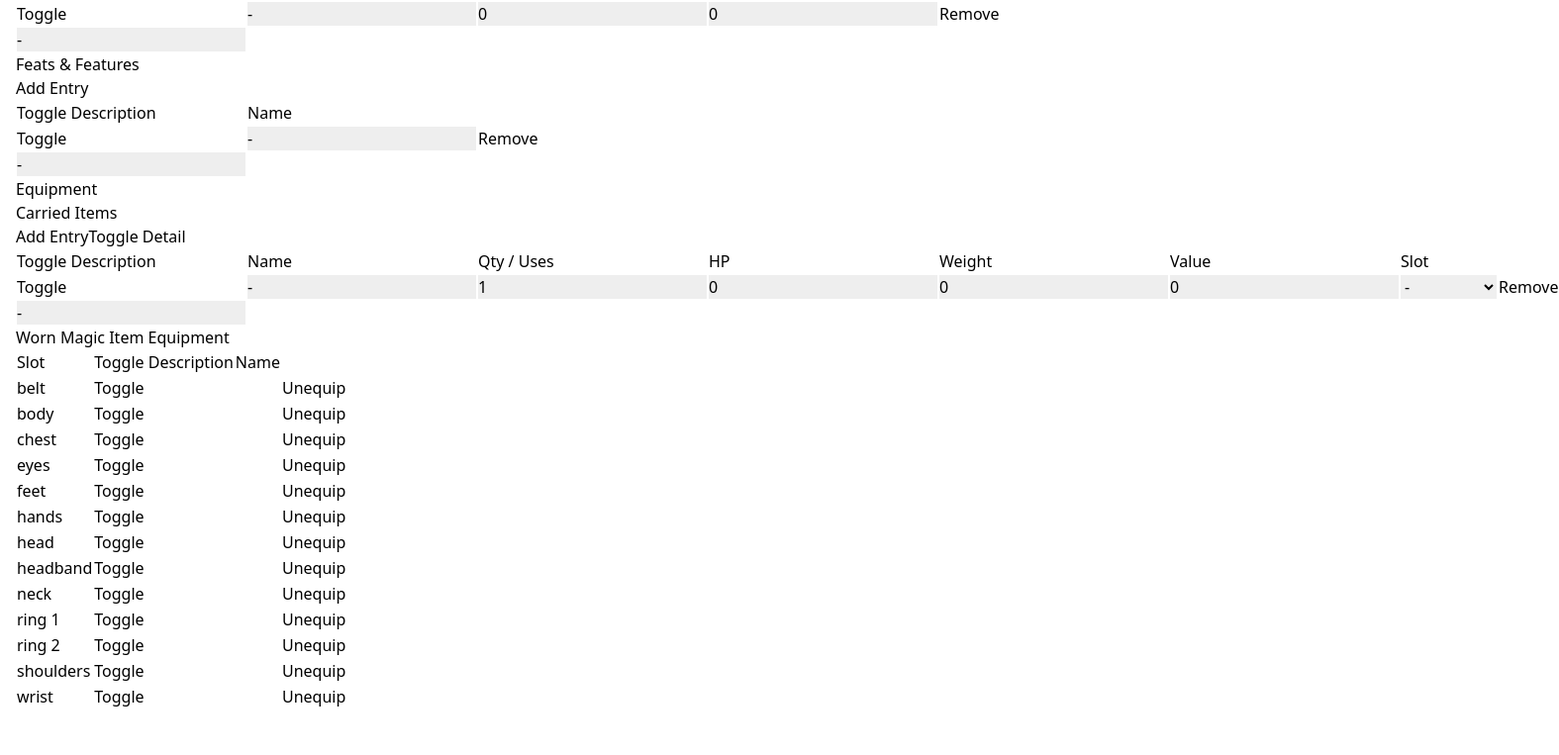
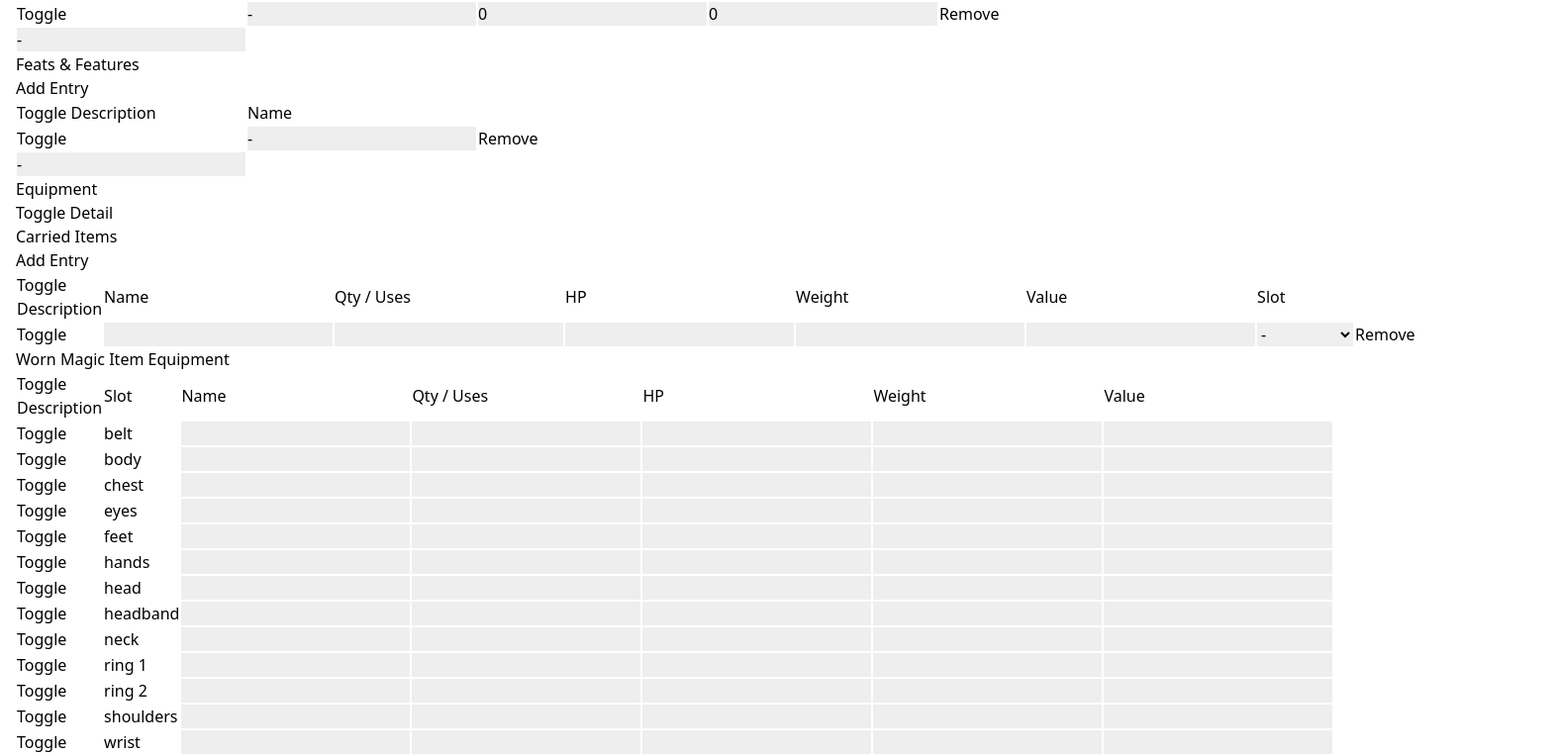
Before and after one commit to DominusAnima/Sheetfinder, a React (Vite) app: page / in a window 1280 px wide. Shown: the part 1837-2600 px from the top of the page at 99% size, 1575 px wide, since content can reach past the window. Before the commit the page ends 2554 px from the top, so only its background shows below. Built offline with nearby package versions, Linux system fonts and the light colour scheme.

Commit message:
Finished worn items thingy.

```diff
--- a/src/Blocks/Equipment.tsx
+++ b/src/Blocks/Equipment.tsx
@@ -1,4 +1,5 @@
 import { Blocks, EquipSlot, Item } from "../charSheet";
+import { makeEmptyItem } from "../constants";
 import { useFormDispatch } from "../lib/useFormDispatch";
 
 const SLOTS: { [K in EquipSlot]: string } = {
@@ -21,13 +22,11 @@ const SLOTS: { [K in EquipSlot]: string } = {
 export function Equipment({ state }: { state: Blocks }) {
   const dispatch = useFormDispatch();
 
-  function handleClick(entry: Item | undefined) {
-    if (entry != undefined) {
-      dispatch({ type: "toggleEquipItemDescr", payload: { entry } });
-    }
+  function toggleItemDescr(entry: Item) {
+    dispatch({ type: "toggleEquipItemDescr", payload: { entry } });
   }
 
-  function handleChange(
+  function handleInvChange(
     field: "name" | "hp" | "weight" | "value" | "qtyOrUses" | "description",
     index: number,
     value: string
@@ -55,8 +54,20 @@ export function Equipment({ state }: { state: Blocks }) {
     dispatch({ type: "equipItem", payload: { item } });
   }
 
-  function unequipItem(slot: EquipSlot) {
-    dispatch({ type: "unequipItem", payload: { slot } });
+  function unequipItem(item: Item) {
+    dispatch({ type: "unequipItem", payload: { item } });
+  }
+
+  function toggleWornDescr(item: Item) {
+    dispatch({ type: "toggleWornDesc", payload: { item } });
+  }
+
+  function handleWornChange(
+    field: "name" | "hp" | "weight" | "value" | "qtyOrUses" | "description",
+    item: Item,
+    value: string
+  ) {
+    dispatch({ type: "changeWornItemField", payload: { field, item, value } });
   }
 
   function handleSubmit(event: { preventDefault: any }) {
@@ -66,9 +77,9 @@ export function Equipment({ state }: { state: Blocks }) {
   return (
     <div onSubmit={handleSubmit}>
       <h2>Equipment</h2>
+      <button onClick={toggleDetail}>Toggle Detail</button>
       <h3>Carried Items</h3>
       <button onClick={addEntry}>Add Entry</button>
-      <button onClick={toggleDetail}>Toggle Detail</button>
       <table>
         <thead>
           <tr>
@@ -90,28 +101,32 @@ export function Equipment({ state }: { state: Blocks }) {
             <>
               <tr>
                 <td>
-                  <button onClick={() => handleClick(entry)}>Toggle</button>
+                  <button onClick={() => toggleItemDescr(entry)}>Toggle</button>
                 </td>
                 <td>
-                  <input value={entry.name} onChange={(e) => handleChange("name", i, e.target.value)} />
+                  <input value={entry.name} onChange={(e) => handleInvChange("name", i, e.target.value)} />
                 </td>
                 <td>
-                  <input value={entry.qtyOrUses} onChange={(e) => handleChange("qtyOrUses", i, e.target.value)} />
+                  <input value={entry.qtyOrUses} onChange={(e) => handleInvChange("qtyOrUses", i, e.target.value)} />
                 </td>
                 {state.equipment.toggleDetail && (
                   <>
                     <td>
-                      <input type="number" value={entry.hp} onChange={(e) => handleChange("hp", i, e.target.value)} />
+                      <input
+                        type="number"
+                        value={entry.hp}
+                        onChange={(e) => handleInvChange("hp", i, e.target.value)}
+                      />
                     </td>
                     <td>
                       <input
                         type="number"
                         value={entry.weight}
-                        onChange={(e) => handleChange("weight", i, e.target.value)}
+                        onChange={(e) => handleInvChange("weight", i, e.target.value)}
                       />
                     </td>
                     <td>
-                      <input value={entry.value} onChange={(e) => handleChange("value", i, e.target.value)} />
+                      <input value={entry.value} onChange={(e) => handleInvChange("value", i, e.target.value)} />
                     </td>
                     <td>
                       <select value={entry.slot} onChange={(e) => handleSelectChange(i, e.target.value as EquipSlot)}>
@@ -138,7 +153,10 @@ export function Equipment({ state }: { state: Blocks }) {
               {entry.toggleDescr && (
                 <tr>
                   <td>
-                    <input value={entry.description} onChange={(e) => handleChange("description", i, e.target.value)} />
+                    <input
+                      value={entry.description}
+                      onChange={(e) => handleInvChange("description", i, e.target.value)}
+                    />
                   </td>
                 </tr>
               )}
@@ -146,31 +164,73 @@ export function Equipment({ state }: { state: Blocks }) {
           ))}
         </tbody>
       </table>
+
       <h3>Worn Magic Item Equipment</h3>
       <table>
         <thead>
           <tr>
+            <td>Toggle Description</td>
             <td>Slot</td>
-            <td>Toggle Description</td>
             <td>Name</td>
+            <td>Qty / Uses</td>
+            {state.equipment.toggleDetail && (
+              <>
+                <td>HP</td>
+                <td>Weight</td>
+                <td>Value</td>
+              </>
+            )}
           </tr>
         </thead>
         <tbody>
-          {(Object.keys(state.equipment.worn) as Array<EquipSlot>).map((slot) => (
+          {Object.values(state.equipment.worn).map((item) => (
             <>
               <tr>
-                <td>{SLOTS[slot]}</td>
                 <td>
-                  <button onClick={() => handleClick(state.equipment.worn[slot])}>Toggle</button>
+                  <button onClick={() => toggleWornDescr(item)}>Toggle</button>
                 </td>
-                <td>{state.equipment.worn[slot]?.name}</td>
+                <td>{SLOTS[item.slot]}</td>
                 <td>
-                  <button onClick={() => unequipItem(slot)}>Unequip</button>
+                  <input value={item.name} onChange={(e) => handleWornChange("name", item, e.target.value)} />
                 </td>
+                <td>
+                  <input value={item.qtyOrUses} onChange={(e) => handleWornChange("qtyOrUses", item, e.target.value)} />
+                </td>
+                {state.equipment.toggleDetail && (
+                  <>
+                    <td>
+                      <input
+                        type="number"
+                        value={item.hp}
+                        onChange={(e) => handleWornChange("hp", item, e.target.value)}
+                      />
+                    </td>
+                    <td>
+                      <input
+                        type="number"
+                        value={item.weight}
+                        onChange={(e) => handleWornChange("weight", item, e.target.value)}
+                      />
+                    </td>
+                    <td>
+                      <input value={item.value} onChange={(e) => handleWornChange("value", item, e.target.value)} />
+                    </td>
+                  </>
+                )}
+                {JSON.stringify(item) !== JSON.stringify(makeEmptyItem(item.slot)) && (
+                  <td>
+                    <button onClick={() => unequipItem(item)}>Unequip</button>
+                  </td>
+                )}
               </tr>
-              {state.equipment.worn[slot]?.toggleDescr && (
+              {item.toggleDescr && (
                 <tr>
-                  <td>{state.equipment.worn[slot]?.description}</td>
+                  <td>
+                    <input
+                      value={item.description}
+                      onChange={(e) => handleWornChange("description", item, e.target.value)}
+                    />
+                  </td>
                 </tr>
               )}
             </>
--- a/src/DefaultState.tsx
+++ b/src/DefaultState.tsx
@@ -20,47 +20,30 @@ import {
   ClassEntry,
   EquipSlot,
 } from "./charSheet";
+import { makeEmptyItem } from "./constants";
 
 const DEFAULT_EQUIP_BLOCK: EquipBlock = {
   toggleDetail: true,
-  inventory: [
-    {
-      name: "-",
-      hp: "0",
-      toggleDescr: true,
-      description: "-",
-      value: "0",
-      weight: "0",
-      slot: EquipSlot.NONE,
-      qtyOrUses: "1",
-    },
-  ],
+  inventory: [makeEmptyItem(EquipSlot.NONE)],
   worn: {
-    belt: undefined,
-    body: undefined,
-    chest: undefined,
-    eyes: undefined,
-    feet: undefined,
-    hands: undefined,
-    head: undefined,
-    headband: undefined,
-    neck: undefined,
-    ring_1: undefined,
-    ring_2: undefined,
-    shoulders: undefined,
-    wrist: undefined,
+    belt: makeEmptyItem(EquipSlot.BELT),
+    body: makeEmptyItem(EquipSlot.BODY),
+    chest: makeEmptyItem(EquipSlot.CHEST),
+    eyes: makeEmptyItem(EquipSlot.EYES),
+    feet: makeEmptyItem(EquipSlot.FEET),
+    hands: makeEmptyItem(EquipSlot.HANDS),
+    head: makeEmptyItem(EquipSlot.HEAD),
+    headband: makeEmptyItem(EquipSlot.HEADBAND),
+    neck: makeEmptyItem(EquipSlot.NECK),
+    ring_1: makeEmptyItem(EquipSlot.RING_1),
+    ring_2: makeEmptyItem(EquipSlot.RING_2),
+    shoulders: makeEmptyItem(EquipSlot.SHOULDERS),
+    wrist: makeEmptyItem(EquipSlot.WRIST),
   },
   bags: [
     {
-      name: "-",
-      hp: "0",
-      toggleDescr: true,
-      description: "-",
-      value: "0",
-      weight: "0",
+      ...makeEmptyItem(EquipSlot.NONE),
       capacity: "0",
-      slot: EquipSlot.NONE,
-      qtyOrUses: "1",
     },
   ],
   coinPurse: [{ amount: "0", type: MoneyType.GOLD, weight: "0" }],
--- a/src/constants.tsx
+++ b/src/constants.tsx
@@ -1,4 +1,4 @@
-import { Abilities } from "./charSheet";
+import { Abilities, EquipSlot, Item } from "./charSheet";
 
 export const ABILITY_TYPES: Array<keyof Abilities> = ["str", "dex", "con", "int", "wis", "cha"];
 
@@ -10,3 +10,15 @@ export const ABILITY_LABELS: { [key in keyof Abilities]: string } = {
   str: "Strength",
   wis: "Wisdom",
 };
+export const makeEmptyItem = (slot: EquipSlot): Item => {
+  return {
+    description: "",
+    hp: "",
+    name: "",
+    qtyOrUses: "",
+    slot,
+    toggleDescr: false,
+    value: "",
+    weight: "",
+  };
+};
--- a/src/reducer.tsx
+++ b/src/reducer.tsx
@@ -1,8 +1,10 @@
 import { DEFAULT_STATE, buildClassRecordEntry } from "./DefaultState";
 import { Abilities, BioBlock, Blocks, EquipSlot, Feat, Item, Skill, SpecialEntry } from "./charSheet";
-import { ABILITY_TYPES } from "./constants";
+import { ABILITY_TYPES, makeEmptyItem } from "./constants";
 
 export type ReducerAction =
+  | ChangeWornItemFieldAction
+  | ToggleWornDescrAction
   | unequipItemAction
   | equipItemAction
   | ToggleEquipDetailAction
@@ -268,7 +270,23 @@ type equipItemAction = {
 type unequipItemAction = {
   type: "unequipItem";
   payload: {
-    slot: EquipSlot;
+    item: Item;
+  };
+};
+
+type ToggleWornDescrAction = {
+  type: "toggleWornDesc";
+  payload: {
+    item: Item;
+  };
+};
+
+type ChangeWornItemFieldAction = {
+  type: "changeWornItemField";
+  payload: {
+    field: "name" | "hp" | "weight" | "value" | "qtyOrUses" | "description";
+    item: Item;
+    value: string;
   };
 };
 
@@ -425,9 +443,9 @@ export function reducer(state: Blocks, action: ReducerAction): Blocks {
       newState.equipment.coinPurse.forEach(
         (currency) => (newWeight.currLoad += Number(currency.weight) * Number(currency.amount))
       );
-      // Array.from(Object.values(newState.equipment.worn)).forEach(
-      //   (element) => (newWeight.currLoad += Number(element.weight))
-      // );
+      Array.from(Object.values(newState.equipment.worn)).forEach(
+        (element) => (newWeight.currLoad += Number(element.weight))
+      );
       newState.equipment.inventory.forEach((element) => (newWeight.currLoad += Number(element.weight)));
 
       return newState;
@@ -967,6 +985,7 @@ export function reducer(state: Blocks, action: ReducerAction): Blocks {
             ...state.equipment.worn,
             [action.payload.item.slot]: action.payload.item,
           },
+          inventory: [...state.equipment.inventory.filter((entry) => entry !== action.payload.item)],
         },
       };
 
@@ -979,7 +998,42 @@ export function reducer(state: Blocks, action: ReducerAction): Blocks {
           ...state.equipment,
           worn: {
             ...state.equipment.worn,
-            [action.payload.slot]: undefined,
+            [action.payload.item.slot]: makeEmptyItem(action.payload.item.slot),
+          },
+          inventory: [...state.equipment.inventory, action.payload.item],
+        },
+      };
+
+      return newState;
+    }
+    case "changeWornItemField": {
+      const newState: Blocks = {
+        ...state,
+        equipment: {
+          ...state.equipment,
+          worn: {
+            ...state.equipment.worn,
+            [action.payload.item.slot]: {
+              ...action.payload.item,
+              [action.payload.field]: action.payload.value,
+            },
+          },
+        },
+      };
+
+      return newState;
+    }
+    case "toggleWornDesc": {
+      const newState: Blocks = {
+        ...state,
+        equipment: {
+          ...state.equipment,
+          worn: {
+            ...state.equipment.worn,
+            [action.payload.item.slot]: {
+              ...action.payload.item,
+              toggleDescr: !action.payload.item.toggleDescr,
+            },
           },
         },
       };
```
Also changed, not shown: src/TO-DO.txt.
